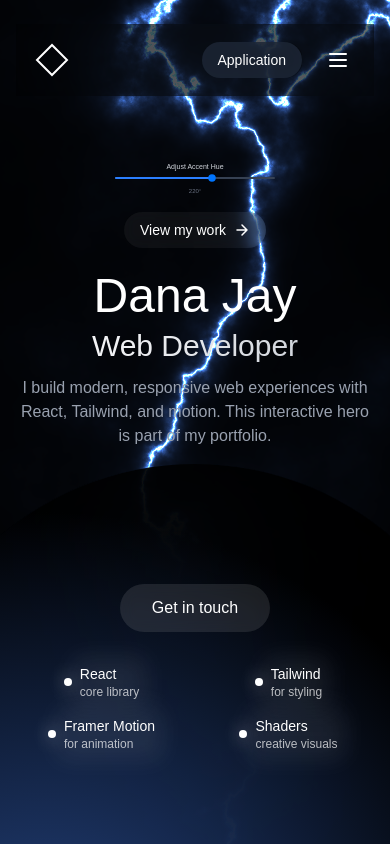
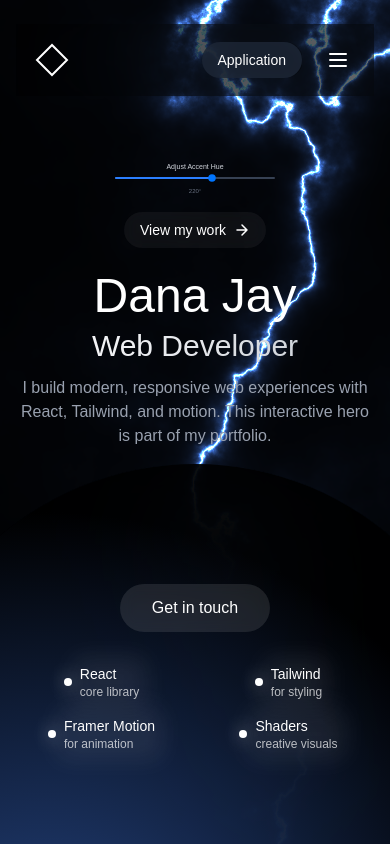
Before and after one commit to DananjayaBC/My-Portfolio, a Next.js app: page / in a window 390 px wide. Built offline with nearby package versions, Linux system fonts and the light colour scheme.

Commit message:
animation fix on mobile
animation fix on mobile

```diff
--- a/components/ui/hero-odyssey.tsx
+++ b/components/ui/hero-odyssey.tsx
@@ -332,6 +332,14 @@ const FeatureItem: React.FC<FeatureItemProps> = ({ name, value, position }) => {
 export const HeroSection: React.FC = () => {
   const [mobileMenuOpen, setMobileMenuOpen] = useState(false);
   const [lightningHue, setLightningHue] = useState(220);
+  const [isMobile, setIsMobile] = useState(false);
+
+  useEffect(() => {
+    const handleResize = () => setIsMobile(window.innerWidth < 640);
+    handleResize();
+    window.addEventListener("resize", handleResize);
+    return () => window.removeEventListener("resize", handleResize);
+  }, []);
 
   const containerVariants = {
     hidden: { opacity: 0 },
@@ -591,10 +599,10 @@ export const HeroSection: React.FC = () => {
 
         <div className="absolute top-[55%] left-1/2 transform -translate-x-1/2 -translate-y-1/2 w-[800px] h-[800px] rounded-full bg-gradient-to-b from-blue-500/20 to-purple-600/10 blur-3xl"></div>
 
-        <div className="absolute top-0 w-[100%] left-1/2 transform -translate-x-1/2 h-full">
+        <div className="absolute top-0 w-full h-full left-0 sm:left-1/2 sm:transform sm:-translate-x-1/2">
           <Lightning
             hue={lightningHue}
-            xOffset={0}
+            xOffset={isMobile ? -0.12 : 0}
             speed={1.6}
             intensity={0.6}
             size={2}
```
